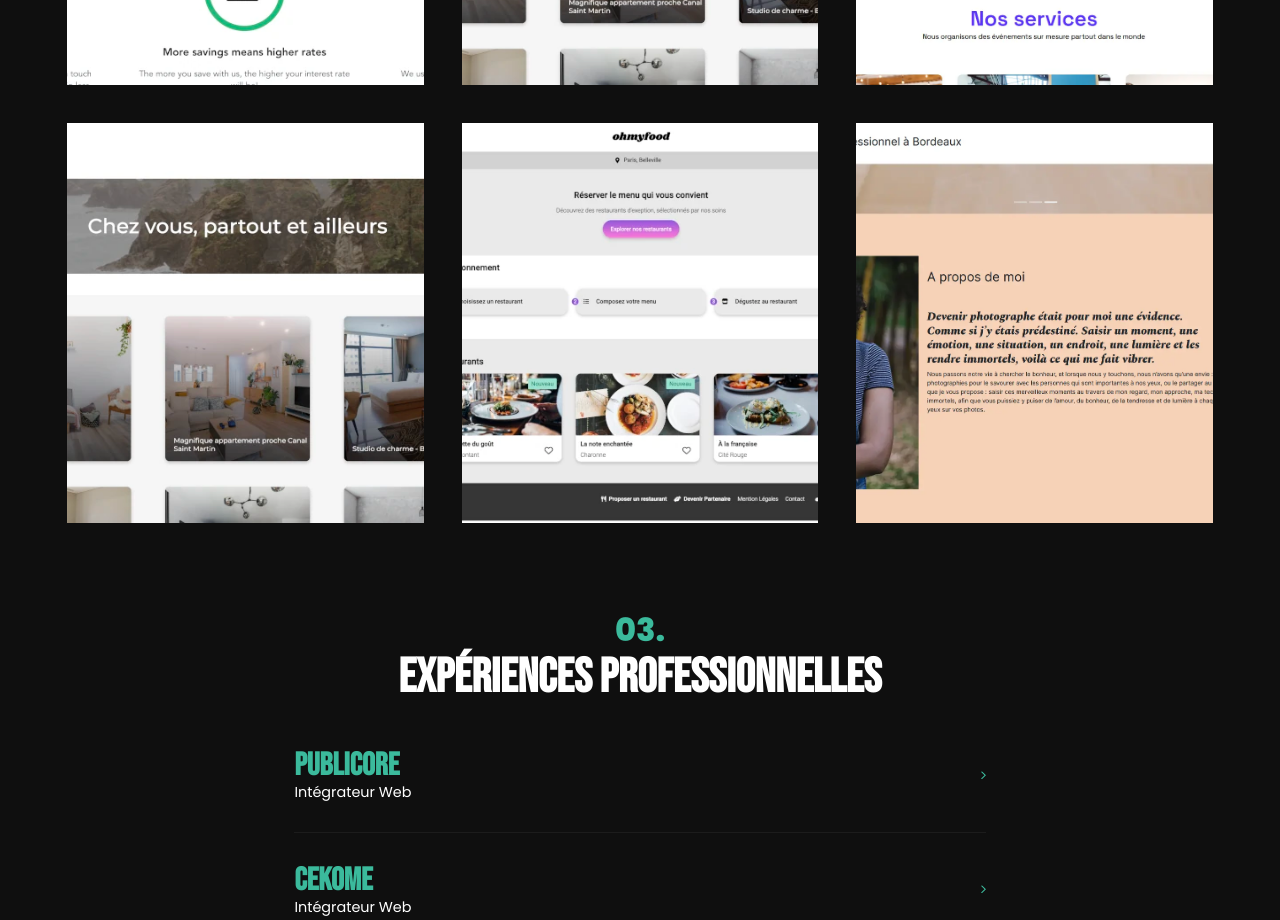
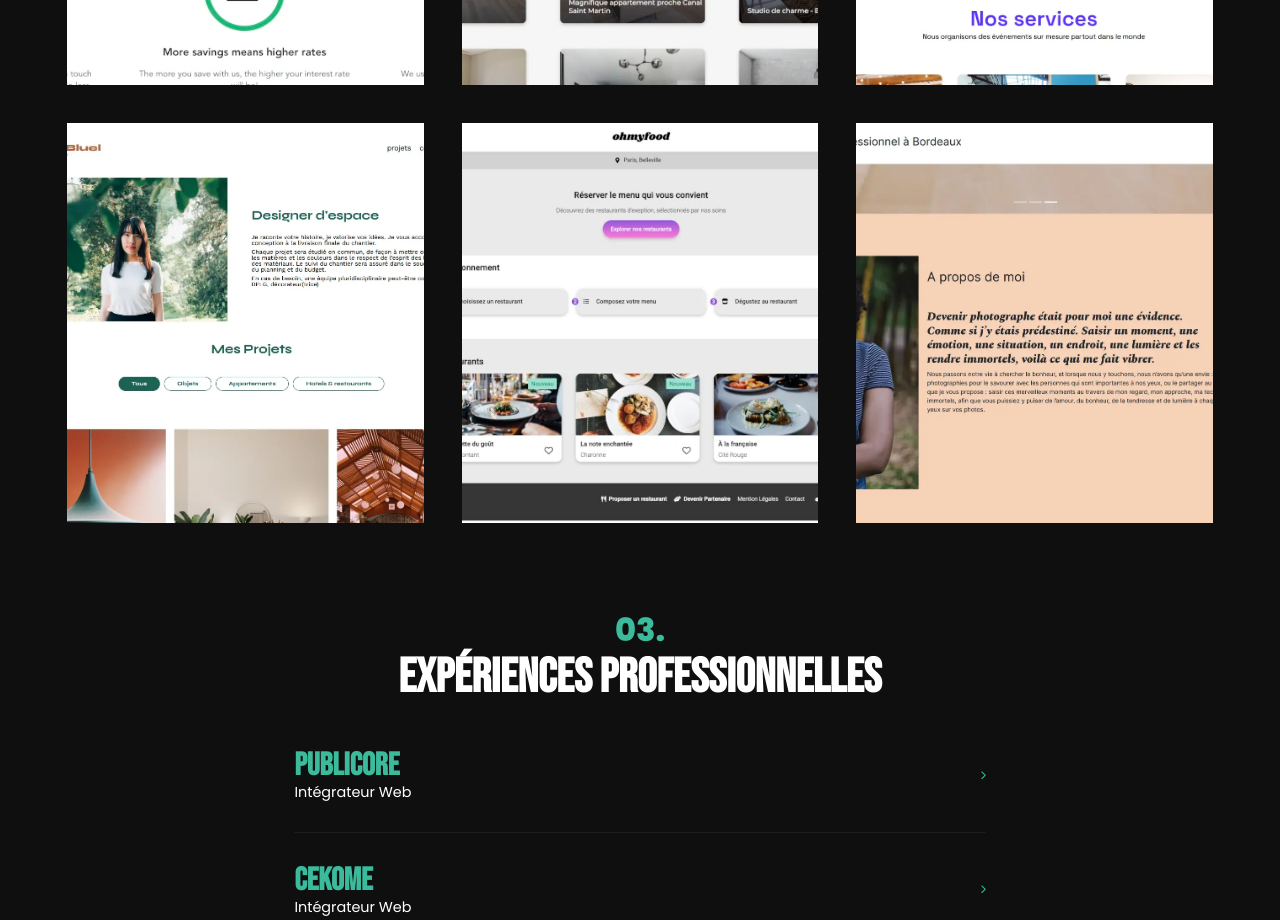
Before and after one commit to xuantam-h/xuantam-hoang, a React (Create React App) app: page / in a window 1280 px wide. Shown: the part 1740-2660 px from the top of the page. Built offline with nearby package versions, Linux system fonts and the light colour scheme.

Commit message:
Added Sophie bluel images

```diff
--- a/src/assets/data/data.js
+++ b/src/assets/data/data.js
@@ -51,7 +51,7 @@ const projects = [
         name: "Sophie Bluel",
         tags: ["HTML", "CSS", "JavaScript", "Swagger", "Node.js"],
         url: "https://github.com/xuantam-h/portfolio-sophie-bluel",
-        image: "./project-kasa.webp",
+        image: "./project-sophie.webp",
         summary: "Projet de création d'une page administration. Appel API pour ajouter, supprimer des travaux de l'architecte",
         description: "Projet de création d'une page administration. Appel API pour ajouter, supprimer des travaux de l'architecte",
     },
```
Also changed, not shown: public/project-77events.PNG (deleted), public/project-sophie.webp (added).
